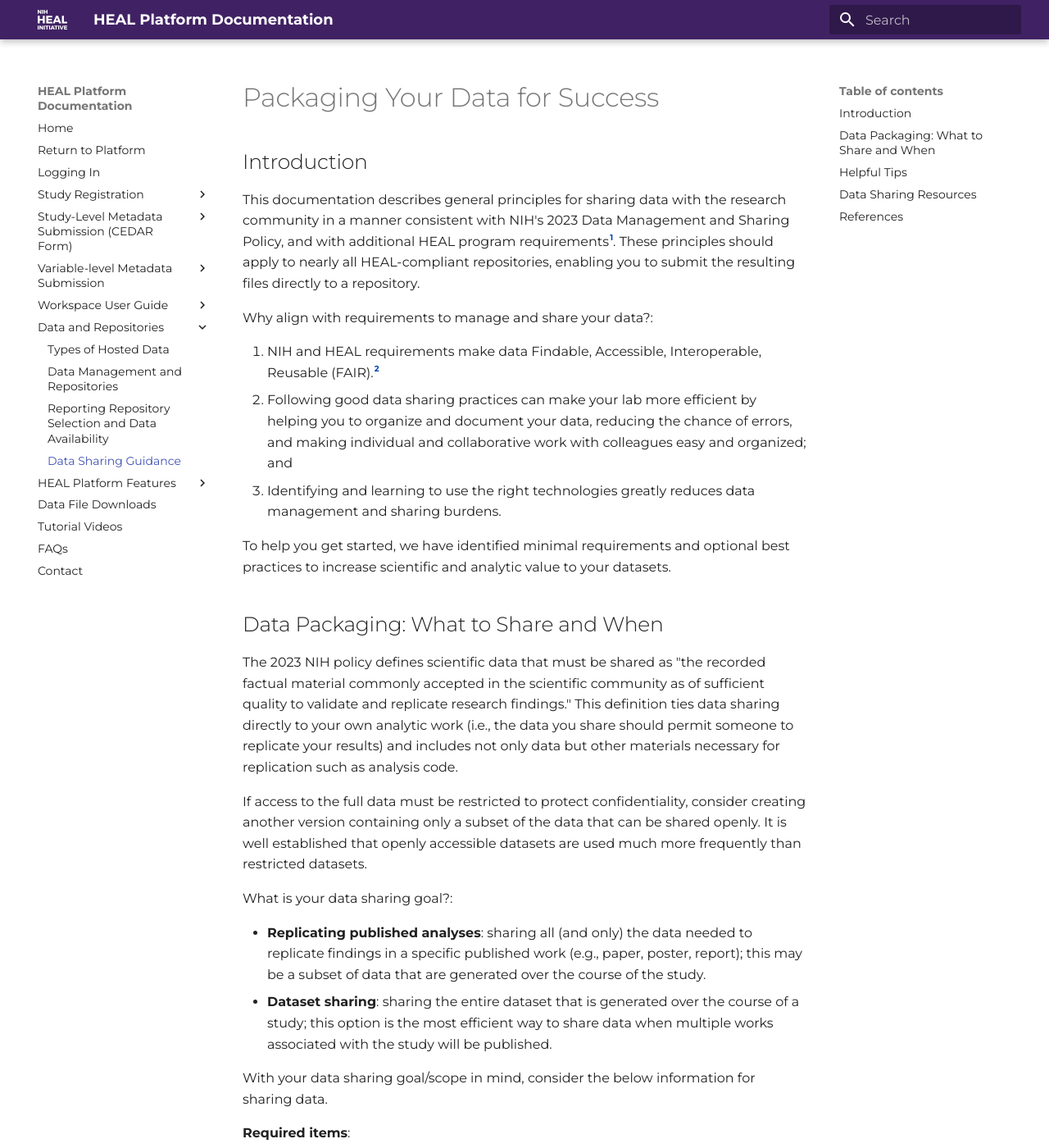
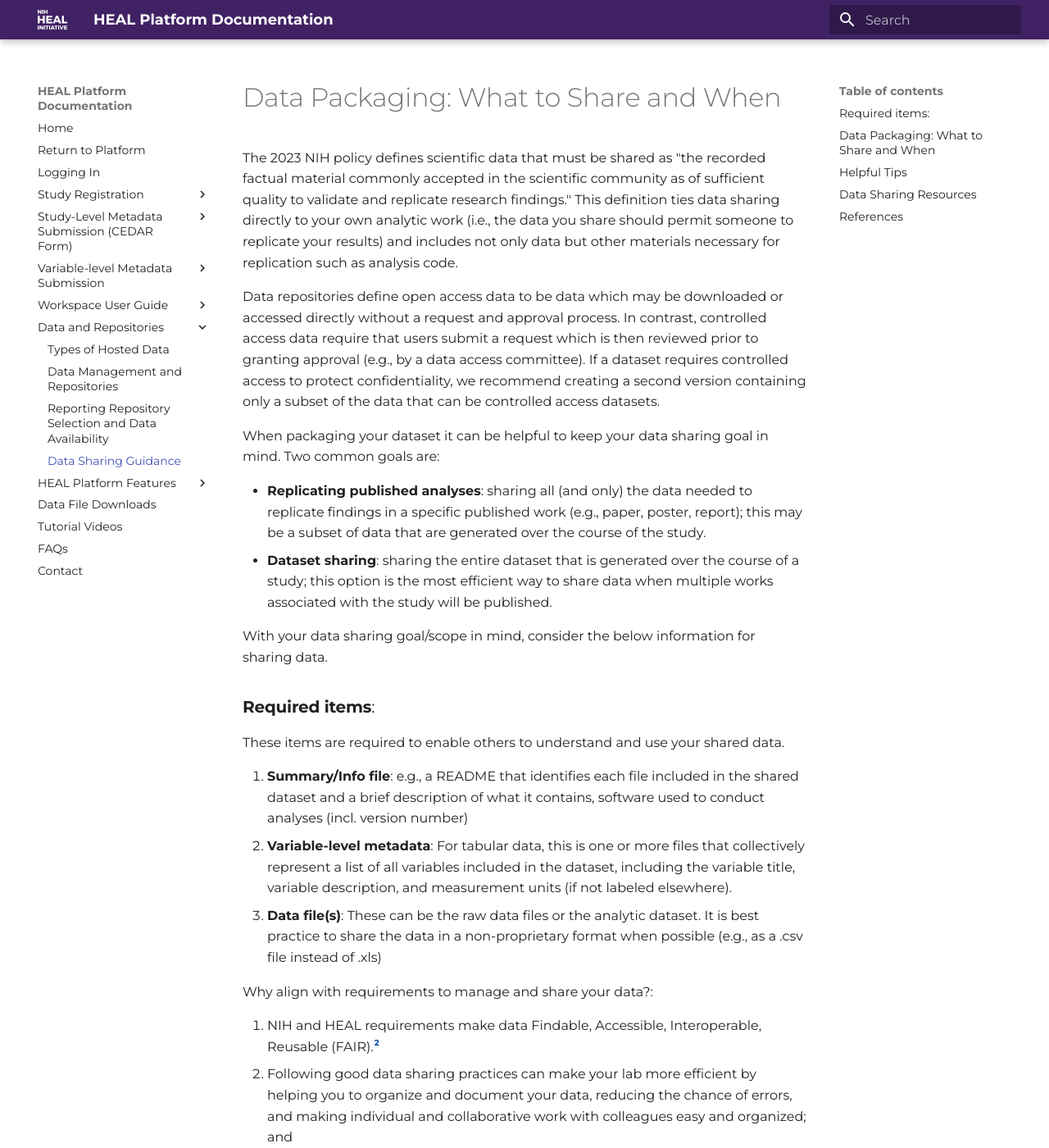
Before and after one commit to HEAL/platform-documentation, an MkDocs documentation site: the page built from docs/data_sharing_guidance.md, in a window 1280 px wide and 1400 px high. Shown: the whole window at 82% size. Built offline with MkDocs 1.6.1 and Material for MkDocs 9.7.7, drawn with Linux system fonts in a browser that asks for light colours.

Commit message:
update intro

```diff
--- a/docs/data_sharing_guidance.md
+++ b/docs/data_sharing_guidance.md
@@ -1,8 +1,24 @@
-# Packaging Your Data for Success
+# Data Packaging: What to Share and When
 
-## Introduction
+The 2023 NIH policy defines scientific data that must be shared as "the recorded factual material commonly accepted in the scientific community as of sufficient quality to validate and replicate research findings." This definition ties data sharing directly to your own analytic work (i.e., the data you share should permit someone to replicate your results) and includes not only data but other materials necessary for replication such as analysis code.
 
-This documentation describes general principles for sharing data with the research community in a manner consistent with NIH's 2023 Data Management and Sharing Policy, and with additional HEAL program requirements[^1]. These principles should apply to nearly all HEAL-compliant repositories, enabling you to submit the resulting files directly to a repository.
+Data repositories define open access data to be data which may be downloaded or accessed directly without a request and approval process. In contrast, controlled access data require that users submit a request which is then reviewed prior to granting approval (e.g., by a data access committee). If a dataset requires controlled access to protect confidentiality, we recommend creating a second version containing only a subset of the data that can be controlled access datasets.
+
+When packaging your dataset it can be helpful to keep your data sharing goal in mind. Two common goals are:
+
+- **Replicating published analyses**: sharing all (and only) the data needed to replicate findings in a specific published work (e.g., paper, poster, report); this may be a subset of data that are generated over the course of the study.
+- **Dataset sharing**: sharing the entire dataset that is generated over the course of a study; this option is the most efficient way to share data when multiple works associated with the study will be published.
+
+With your data sharing goal/scope in mind, consider the below information for sharing data.
+
+### **Required items**:
+
+These items are required to enable others to understand and use your shared data.
+
+1. **Summary/Info file**: e.g., a README that identifies each file included in the shared dataset and a brief description of what it contains, software used to conduct analyses (incl. version number)
+2. **Variable-level metadata**: For tabular data, this is one or more files that collectively represent a list of all variables included in the dataset, including the variable title, variable description, and measurement units (if not labeled elsewhere).
+3. **Data file(s)**: These can be the raw data files or the analytic dataset. It is best practice to share the data in a non-proprietary format when possible (e.g., as a .csv file instead of .xls)
+
 
 Why align with requirements to manage and share your data?:
 
```
